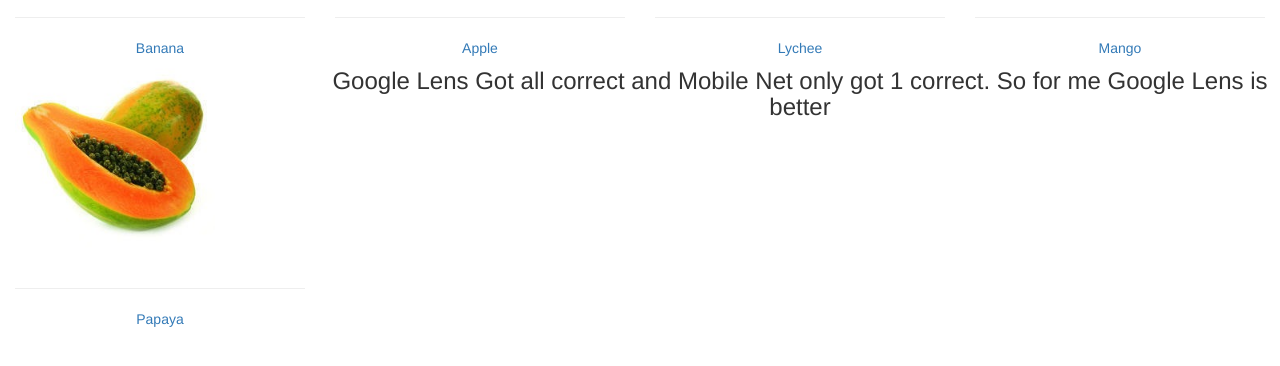
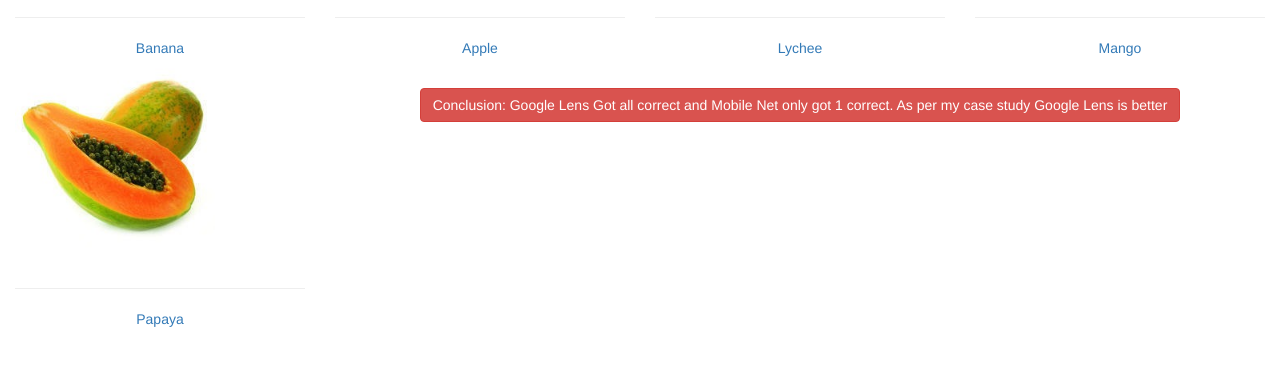
Before and after one commit to Anvay2011/case_study, a plain HTML site: page index.html in a window 1280 px wide. Shown: the part 336-702 px from the top of the page. Drawn offline with nearby package versions, Linux system fonts and the light colour scheme.

Commit message:
Add files via upload

```diff
--- a/index.html
+++ b/index.html
@@ -132,8 +132,9 @@
     </div>
 </div>
 
-<h3>Google Lens Got all correct
-    and Mobile Net only got 1 correct. So for me Google Lens is better
+<h3 class="btn btn-danger">Conclusion:<span> Google Lens Got all correct
+    and Mobile Net only got 1 correct. As per my case study Google Lens is better</span>
 </h3>
+
 </body>
 </html>
```
